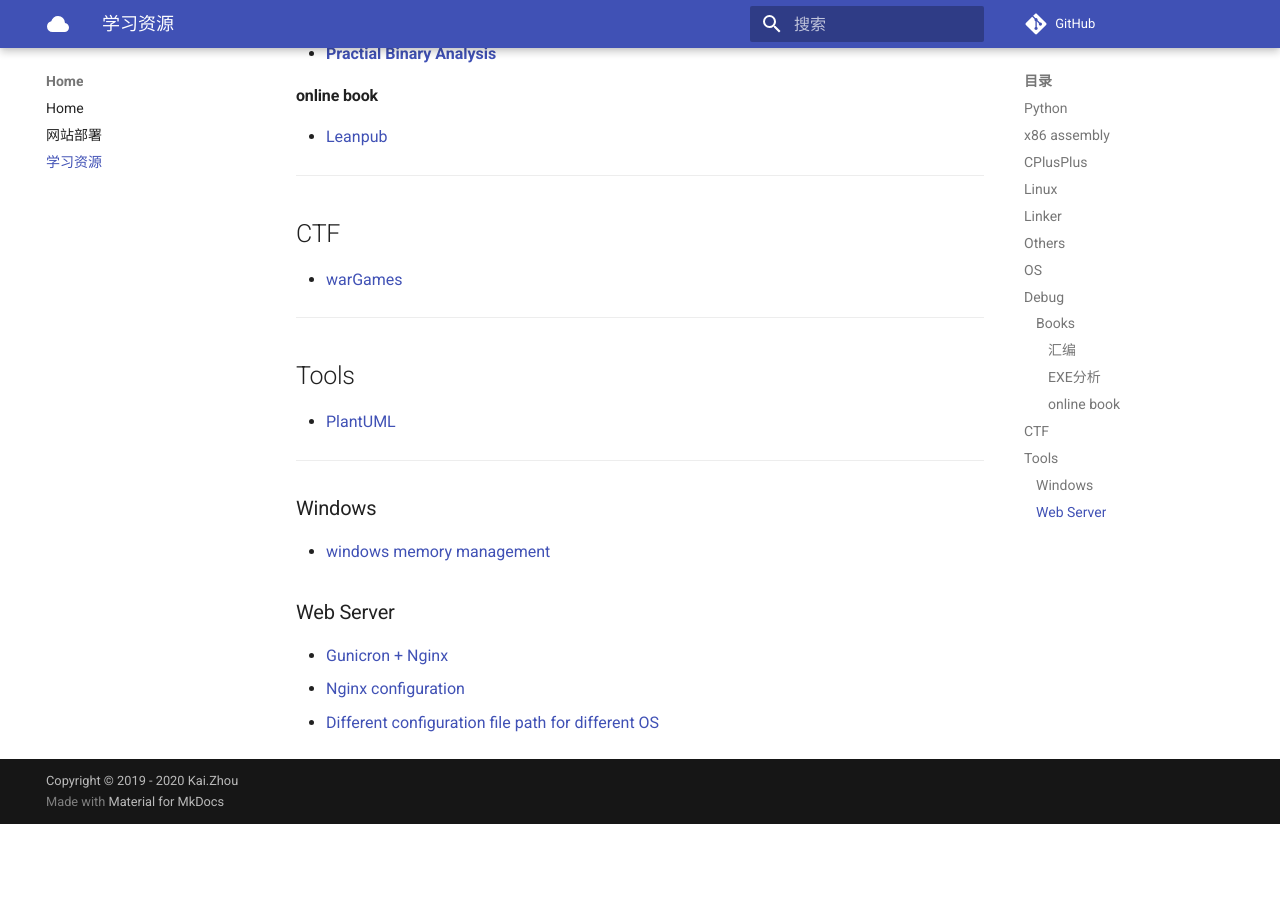
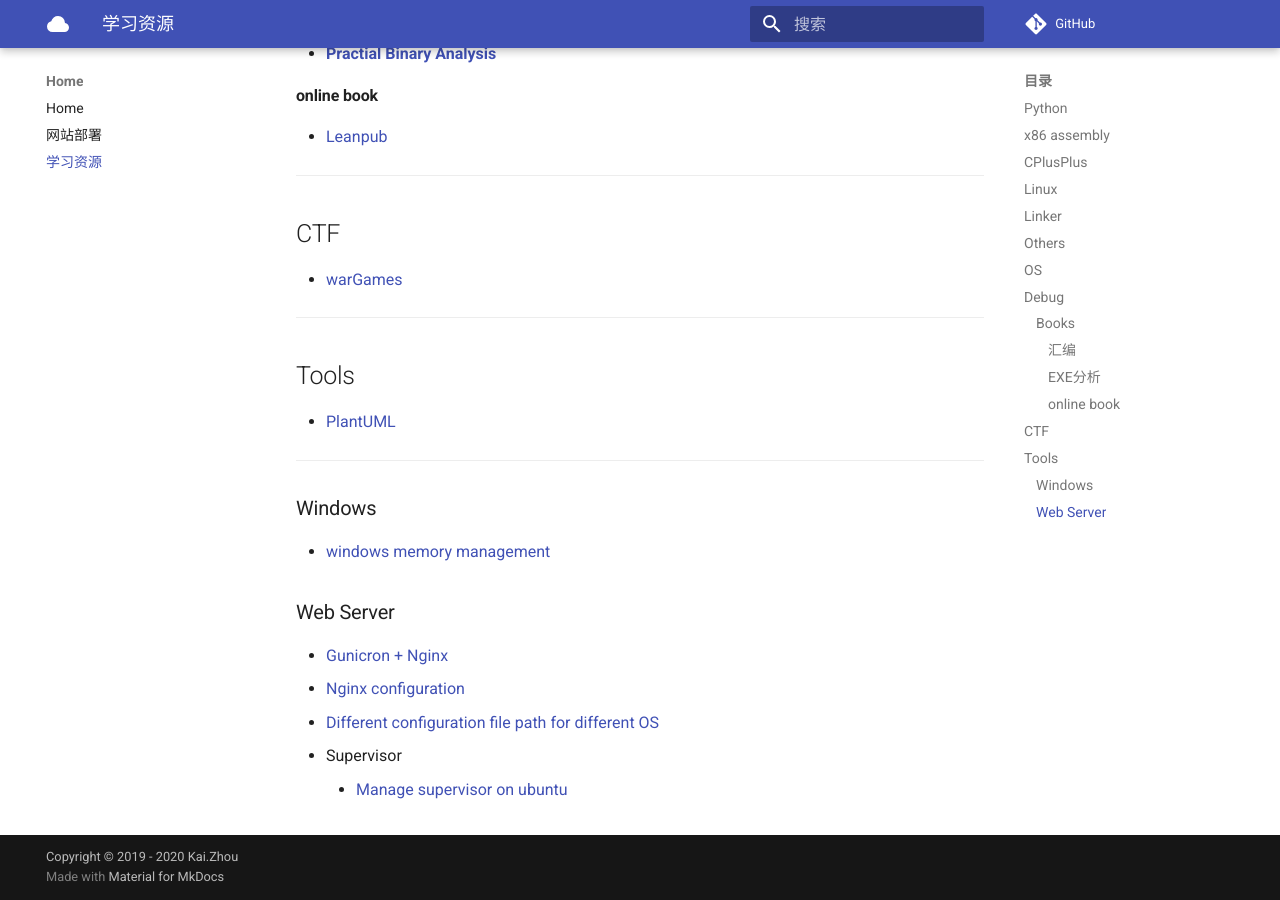
Before and after one commit to zhoukaidev/ks_blog, an MkDocs documentation site: the page built from docs/trainingResource.md, in a window 1280 px wide and 900 px high, scrolled down 1858 px. Built offline with MkDocs 1.6.1 and Material for MkDocs 9.7.7, drawn with Linux system fonts in a browser that asks for light colours; comment, search, counter and statistics services are not loaded; before the commit the page ends 2682 px from its top, so only the background shows below that.

Commit message:
Update trainingResource.md

```diff
--- a/docs/trainingResource.md
+++ b/docs/trainingResource.md
@@ -95,3 +95,5 @@ Record the link of training resource to save my bad memroy.
 * [Gunicron + Nginx](https://www.digitalocean.com/community/tutorials/how-to-serve-flask-applications-with-gunicorn-and-nginx-on-ubuntu-18-04)
 * [Nginx configuration](https://medium.com/@jgefroh/a-guide-to-using-nginx-for-static-websites-d96a9d034940)
 * [Different configuration file path for different OS](https://www.linode.com/docs/web-servers/nginx/how-to-configure-nginx/#server-blocks)
+* Supervisor
+    * [Manage supervisor on ubuntu](https://www.digitalocean.com/community/tutorials/how-to-install-and-manage-supervisor-on-ubuntu-and-debian-vps)
```
